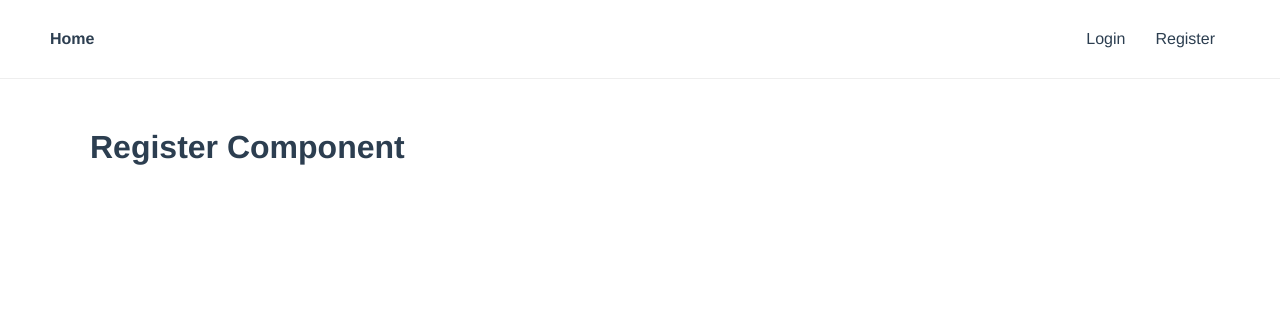
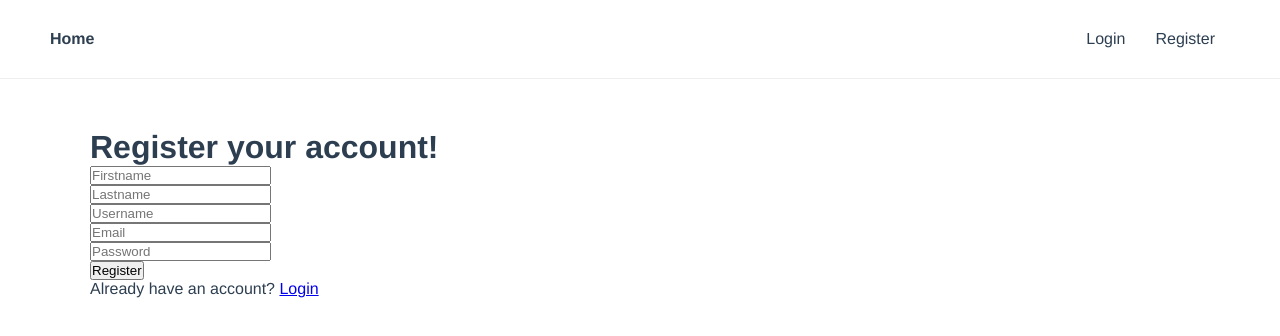
Before and after one commit to weichie/budgett, a Vue app: page /register in a window 1280 px wide. Shown: the top 336 px of the page. Built offline with nearby package versions, Linux system fonts and the light colour scheme.

Commit message:
Added firebase code

```diff
--- a/package.json
+++ b/package.json
@@ -8,8 +8,10 @@
     "lint": "vue-cli-service lint"
   },
   "dependencies": {
+    "firebase": "^5.8.1",
     "vue": "^2.5.21",
     "vue-router": "^3.0.2",
+    "vuefire": "^1.4.5",
     "vuex": "^3.1.0"
   },
   "devDependencies": {
--- a/src/components/Home.vue
+++ b/src/components/Home.vue
@@ -1,7 +1,6 @@
 <template>
    <div class="container">
       <h1>Home Component</h1>
-      <p>Welcome {{ user }}</p>
    </div>
 </template>
 
@@ -10,8 +9,10 @@
       name: 'home',
       data(){
          return{
-            user: this.$store.state.authStore.testUser
+
          }
+      },
+      created(){
       }
    }
 </script>
--- a/src/components/Login.vue
+++ b/src/components/Login.vue
@@ -1,11 +1,46 @@
 <template>
    <div class="container">
       <h1>Login Component</h1>
+      <form @submit.prevent="login()">
+         <input type="email" placeholder="email" v-model="email" />
+         <input type="password" placeholder="password" v-model="password" />
+         <button>Add</button>
+      </form>
+
+      <ul class="names">
+         <li v-for="user of users" :key="user['.key']">
+            <strong>{{ user.username }}: </strong>
+            {{ user.firstname }}
+            {{ user.lastname }} -
+            {{ user.email }}
+         </li>
+      </ul>
    </div>
 </template>
 
 <script>
+   import db from "../firestore";
+
    export default {
-      name: 'login'
+      name: 'login',
+      data(){
+         return{
+            email: '',
+            password: '',
+            users: []
+         }
+      },
+      mounted(){
+         db.collection('users').get().then(querySnapshot => {
+            querySnapshot.forEach(doc => {
+               this.users.push(doc.data());
+            });
+         });
+      },
+      methods: {
+         login(){
+
+         }
+      }
    }
 </script>
--- a/src/components/Register.vue
+++ b/src/components/Register.vue
@@ -1,11 +1,61 @@
 <template>
    <div class="container">
-      <h1>Register Component</h1>
+      <h1>Register your account!</h1>
+
+      <div class="register-panel" v-if="!success">
+         <form @submit.prevent="registerUser()">
+            <input type="text" v-model="accountInfo.firstname" placeholder="Firstname" /><br>
+            <input type="text" v-model="accountInfo.lastname" placeholder="Lastname" /><br>
+            <input type="text" v-model="accountInfo.username" placeholder="Username" /><br>
+            <input type="email" v-model="accountInfo.email" placeholder="Email" /><br>
+            <input type="password" v-model="accountInfo.password" placeholder="Password" /><br>
+            <button>Register</button>
+         </form>
+         Already have an account? <router-link to="/login">Login</router-link>
+      </div>
+
+      <div v-else>
+         <h2>Success!</h2>
+         <p>Thank you for creating an account! Please <router-link to="/login">login</router-link> to get started.</p>
+      </div>
    </div>
 </template>
 
 <script>
+   import db from '../firestore'
+
    export default {
-      name: 'register'
+      name: 'register',
+      data(){
+         return{
+            accountInfo: {
+               firstname: '',
+               lastname: '',
+               username: '',
+               email: '',
+               password: '',
+            },
+            success: false
+         }
+      },
+      methods: {
+         registerUser(){
+            db.collection('users').add({
+               firstname: this.accountInfo.firstname,
+               lastname: this.accountInfo.lastname,
+               username: this.accountInfo.username,
+               email: this.accountInfo.email
+            }).then(docRef => {
+               this.accountInfo.firstname = '';
+               this.accountInfo.lastname = '';
+               this.accountInfo.username = '';
+               this.accountInfo.email = '';
+               this.accountInfo.password = '';
+               this.success = true;
+            }).catch(err => {
+               console.warn('Whoops, something went wrong:', err);
+            });
+         }
+      }
    }
 </script>
```
Also changed, not shown: 2 other files (tests, documents, lock files or other folders).
